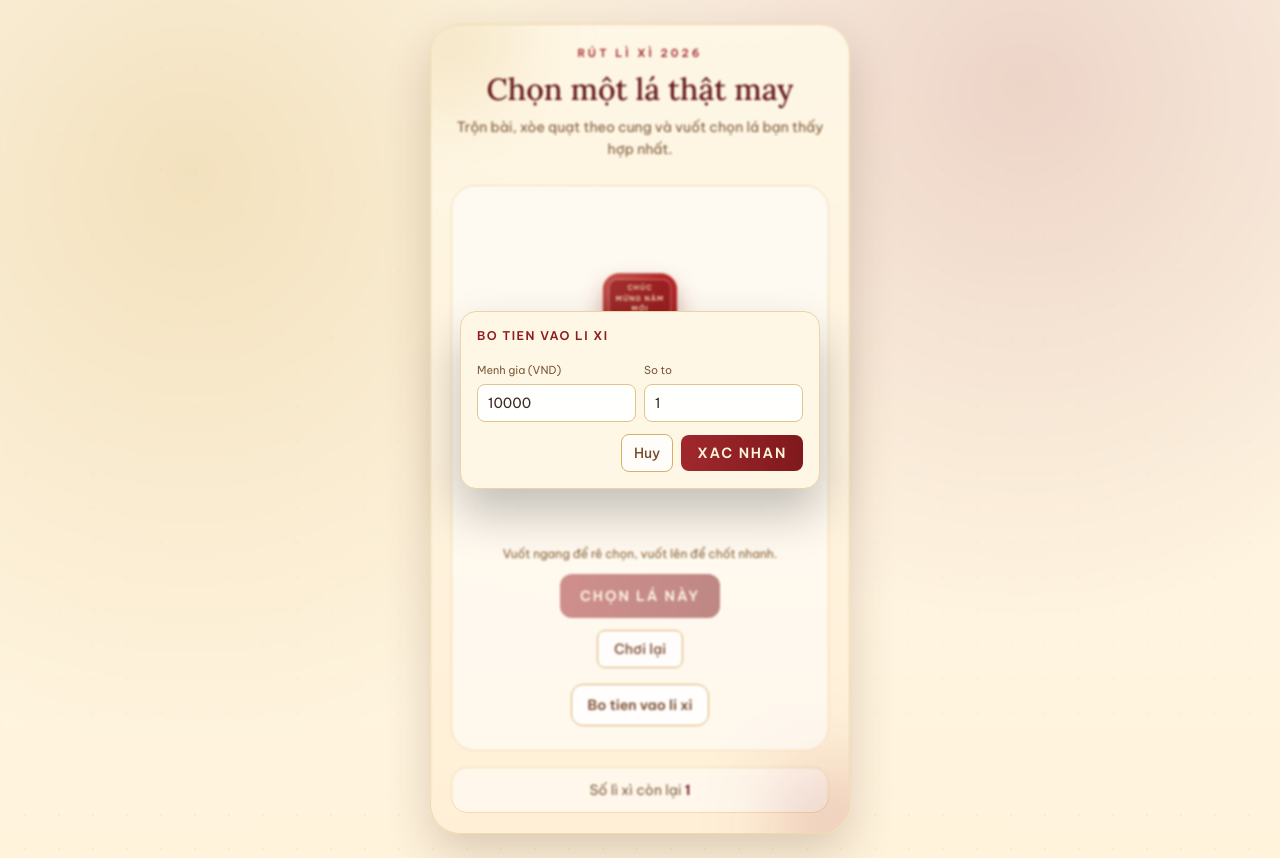
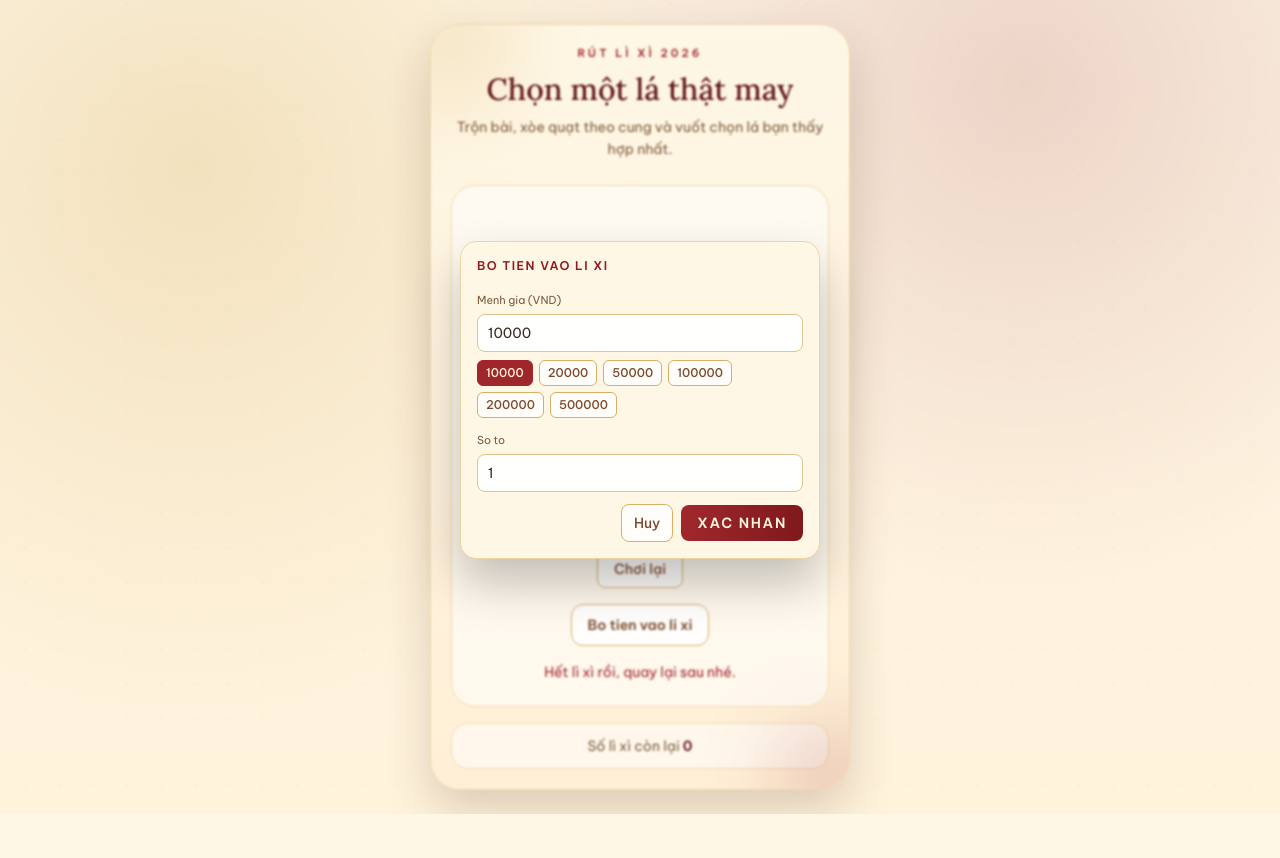
Before and after one commit to cuongproxxx/LIXI-2026, a Next.js app: page / in a window 1280 px wide. Both pictures are taken after a click on the button "Bo tien vao li xi". After the commit the page ends 814 px from the top, so only its background shows below. Built offline with nearby package versions, Linux system fonts and the light colour scheme.

Commit message:
chore: backup before adding number format for deposit amount input

```diff
--- a/components/lucky/LuckyDrawPage.tsx
+++ b/components/lucky/LuckyDrawPage.tsx
@@ -93,6 +93,7 @@ const MIN_ANGLE = -60;
 const MAX_ANGLE = 60;
 const INITIAL_SHUFFLE_SEED = 2026;
 const MAX_VISIBLE_STACK_NOTES = 4;
+const QUICK_DEPOSIT_AMOUNTS = [10_000, 20_000, 50_000, 100_000, 200_000, 500_000];
 const FALLBACK_CURRENCY_FILES = [
   "1k.jpg",
   "2k.jpg",
@@ -870,7 +871,7 @@ export function LuckyDrawPage() {
               transition={{ duration: 0.2, ease: [0.2, 0.86, 0.24, 1] }}
             >
               <p className="text-xs font-semibold uppercase tracking-[0.12em] text-[#8f1d20]">Bo tien vao li xi</p>
-              <div className="mt-3 grid grid-cols-2 gap-2">
+              <div className="mt-3 space-y-2">
                 <label className="block">
                   <span className="text-[11px] text-[#7b5b3b]">Menh gia (VND)</span>
                   <input
@@ -881,6 +882,28 @@ export function LuckyDrawPage() {
                     required
                   />
                 </label>
+                <div className="flex flex-wrap gap-1.5">
+                  {QUICK_DEPOSIT_AMOUNTS.map((value) => {
+                    const isActive = depositAmountInput.trim() === String(value);
+                    return (
+                      <button
+                        key={`quick-amount-${value}`}
+                        type="button"
+                        onClick={() => {
+                          setDepositAmountInput(String(value));
+                          setDepositError("");
+                        }}
+                        className={`rounded-md border px-2 py-1 text-xs font-medium transition-colors ${
+                          isActive
+                            ? "border-[#9f262b] bg-[#9f262b] text-[#fff4dc]"
+                            : "border-[#d8af67] bg-white/80 text-[#7b4a2e] hover:bg-[#fff2d7]"
+                        }`}
+                      >
+                        {value}
+                      </button>
+                    );
+                  })}
+                </div>
                 <label className="block">
                   <span className="text-[11px] text-[#7b5b3b]">So to</span>
                   <input
--- a/data/deck.json
+++ b/data/deck.json
@@ -33,7 +33,7 @@
     {
       "amount": 1152000,
       "quantity": 1,
-      "remaining": 1
+      "remaining": 0
     }
   ]
 }
```
